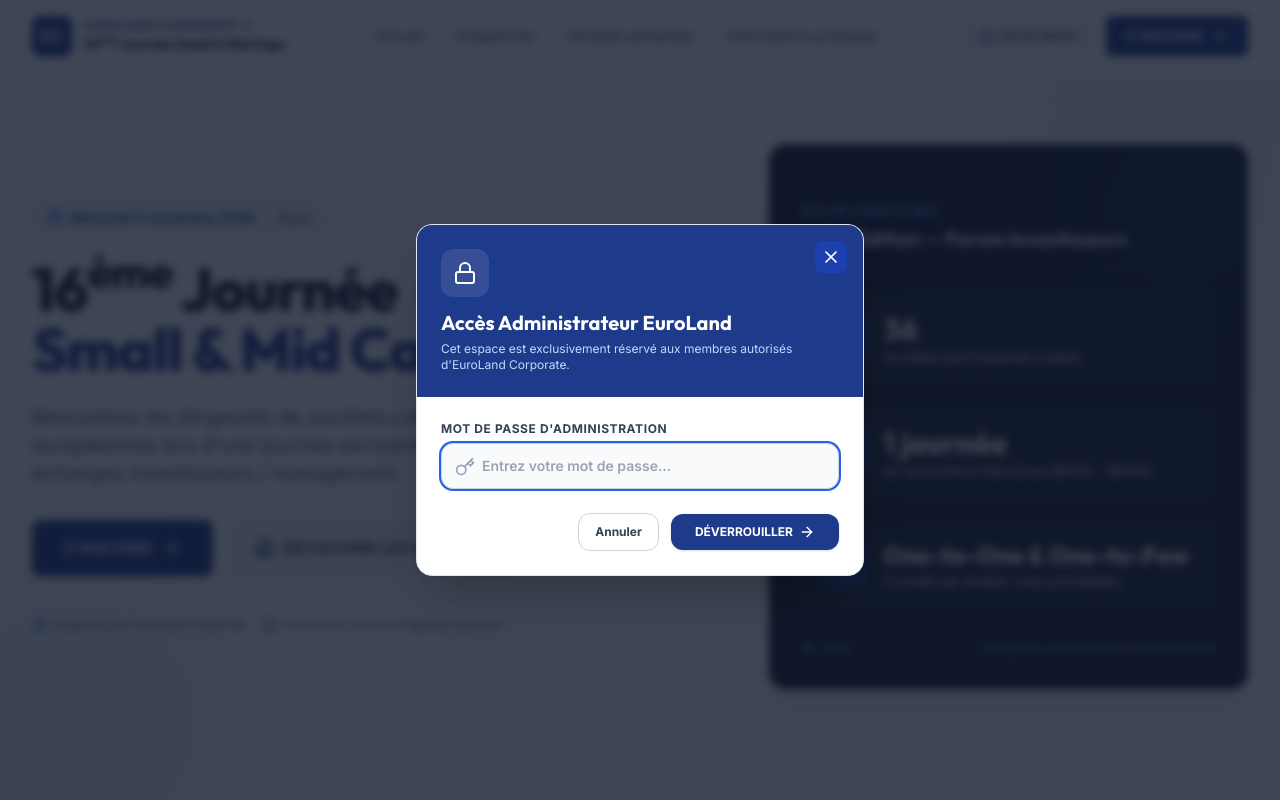
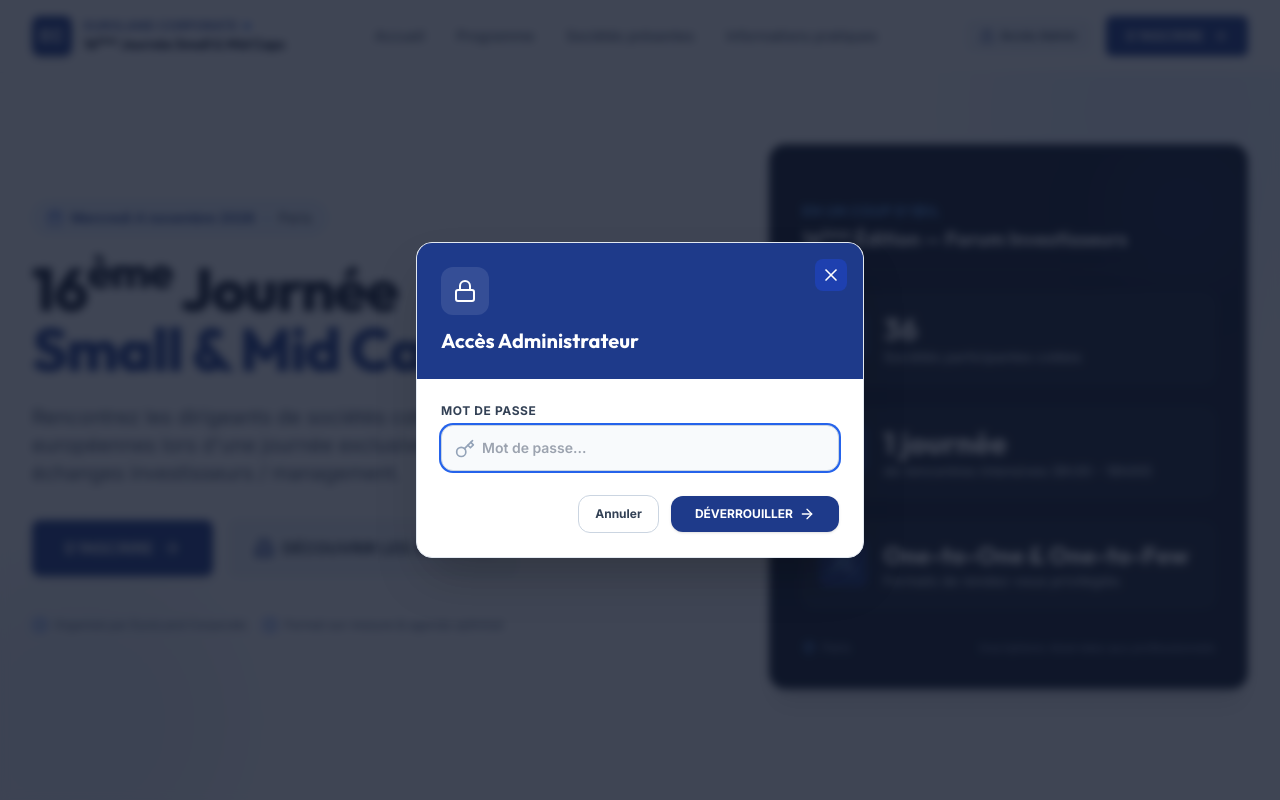
Before and after one commit to mazanlouison44-ctrl/journee-small-mid-caps-2026, a React (Vite) app: page / in a window 1280 px wide. Both pictures are taken after a click on the button "Accès Admin". Shown: the top 800 px of the page. Built offline with nearby package versions, Linux system fonts and the light colour scheme.

Commit message:
Remove all subtext under password input

```diff
--- a/src/components/AdminPasswordModal.jsx
+++ b/src/components/AdminPasswordModal.jsx
@@ -1,6 +1,6 @@
 import React, { useState } from 'react';
 import { useApp } from '../context/AppContext';
-import { Lock, Key, X, ArrowRight, ShieldCheck, AlertCircle } from 'lucide-react';
+import { Lock, Key, X, ArrowRight, AlertCircle } from 'lucide-react';
 
 export const AdminPasswordModal = () => {
   const { passwordModalOpen, setPasswordModalOpen, loginAdmin } = useApp();
@@ -41,17 +41,14 @@
             <Lock className="w-6 h-6 text-white" />
           </div>
 
-          <h3 className="text-xl font-bold font-display">Accès Administrateur EuroLand</h3>
-          <p className="text-xs text-blue-200 mt-1">
-            Cet espace est exclusivement réservé aux membres autorisés d'EuroLand Corporate.
-          </p>
+          <h3 className="text-xl font-bold font-display">Accès Administrateur</h3>
         </div>
 
-        {/* Form Body */}
+        {/* Form Body - Ultra clean, nothing underneath */}
         <form onSubmit={handleSubmit} className="p-6 space-y-4">
           <div>
             <label className="block text-xs font-bold uppercase tracking-wider text-slate-700 mb-1.5">
-              Mot de passe d'administration
+              Mot de passe
             </label>
             <div className="relative">
               <Key className="w-5 h-5 text-slate-400 absolute left-3.5 top-3.5" />
@@ -64,7 +61,7 @@
                   setEnteredPass(e.target.value);
                   setErrorMsg(false);
                 }}
-                placeholder="Entrez votre mot de passe..."
+                placeholder="Mot de passe..."
                 className="w-full pl-10 pr-4 py-3 bg-slate-50 border border-slate-300 rounded-xl text-sm font-semibold focus:ring-2 focus:ring-blue-600 focus:outline-none"
               />
             </div>
```
